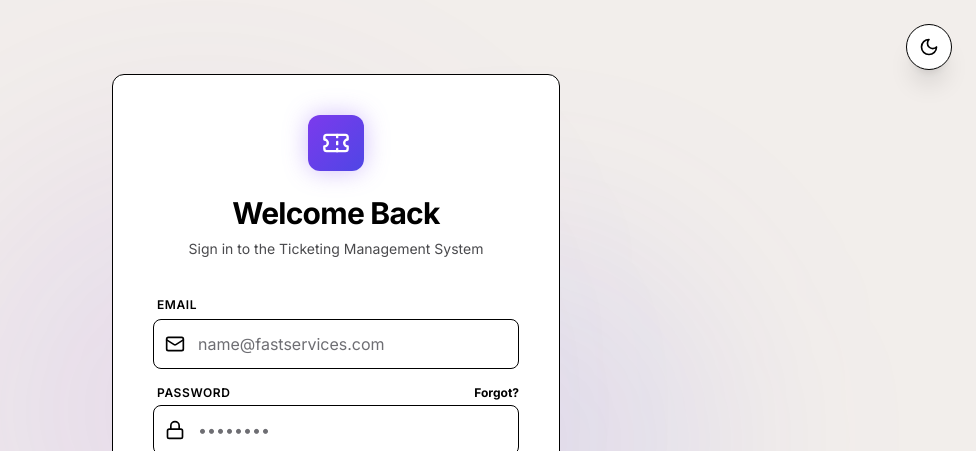
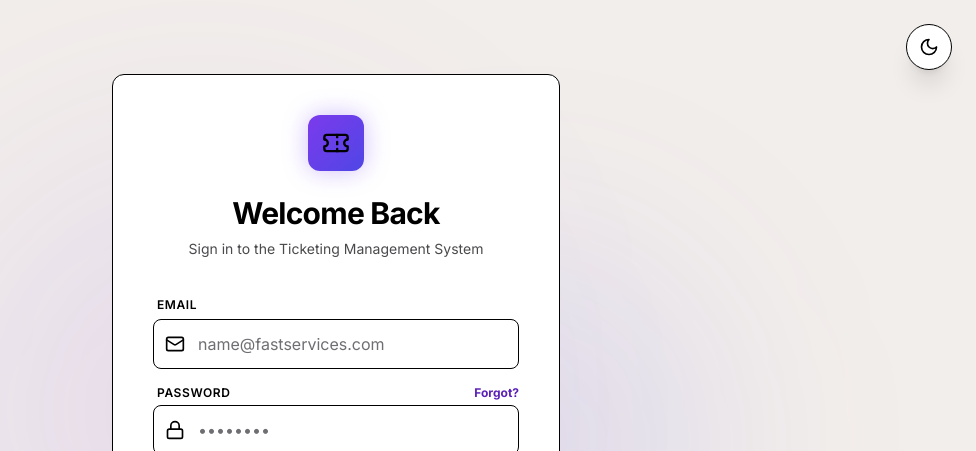
Before and after one commit to Kusen13/ticket-man, a React (Vite) app: page /login in a window 1280 px wide. Shown: the top 451 px of the page, without its empty margins (304-1280 px from the left). Built offline with nearby package versions, Linux system fonts and the light colour scheme.

Commit message:
UI: Fixed white-on-white text visibility and refined priority color contrast in Light Mode

```diff
--- a/src/index.css
+++ b/src/index.css
@@ -84,7 +84,8 @@ body {
 .light .text-slate-200,
 .light .text-slate-300,
 .light .text-slate-400,
-.light .text-slate-500 {
+.light .text-slate-500,
+.light .text-white {
   color: #000000 !important;
 }
 
@@ -113,8 +114,15 @@ body {
 }
 
 .light .bg-slate-800\/50 *,
-.light .bg-slate-900\/50 * {
-  color: #ffffff !important; /* Ensure all text inside stays white */
+.light .bg-slate-900\/50 *,
+.light .btn-primary,
+.light .btn-primary *,
+.light .btn-danger,
+.light .btn-danger *,
+.light .bg-violet-600 *,
+.light .bg-amber-600 *,
+.light .bg-rose-600 * {
+  color: #ffffff !important; /* Force white text for dark/accent backgrounds only */
 }
 
 .light .light-tab {
@@ -129,9 +137,7 @@ body {
   color: #ffffff !important;
 }
 
-.light .text-white {
-  color: #ffffff !important;
-}
+/* Removed forced white text to prevent invisible headers in Light Mode */
 
 /* Scrollbar */
 ::-webkit-scrollbar {
@@ -214,15 +220,38 @@ body {
   background-color: rgba(0, 0, 0, 0.05) !important;
 }
 
-/* Explicitly target color-coded text that gets too light */
-.light .text-violet-400, .light .text-cyan-400, .light .text-emerald-400,
-.light .text-rose-400, .light .text-orange-400 {
-  color: #000000 !important;
+.light .text-violet-400, .light .text-violet-500, .light .text-violet-600 {
+  color: #5b21b6 !important; /* Darker Violet */
+  font-weight: 800 !important;
+}
+
+.light .text-rose-400, .light .text-rose-500, .light .text-rose-600 {
+  color: #b91c1c !important; /* Darker Red/Rose */
+  font-weight: 800 !important;
+}
+
+.light .text-emerald-400, .light .text-emerald-500, .light .text-emerald-600 {
+  color: #15803d !important; /* Darker Green/Emerald */
+  font-weight: 800 !important;
+}
+
+.light .text-cyan-400, .light .text-cyan-500, .light .text-cyan-600 {
+  color: #0e7490 !important; /* Darker Cyan */
+  font-weight: 800 !important;
+}
+
+.light .text-orange-400, .light .text-orange-500, .light .text-orange-600 {
+  color: #c2410c !important; /* Darker Orange */
   font-weight: 800 !important;
 }
 
 .light .text-amber-400, .light .text-amber-500, .light .text-amber-600 {
-  color: #b45309 !important; /* Dark Amber for better contrast on light backgrounds */
+  color: #b45309 !important; /* Dark Amber */
+  font-weight: 800 !important;
+}
+
+.light .text-blue-400, .light .text-blue-500, .light .text-blue-600 {
+  color: #1e3a8a !important; /* Darker Blue */
   font-weight: 800 !important;
 }
 
```
